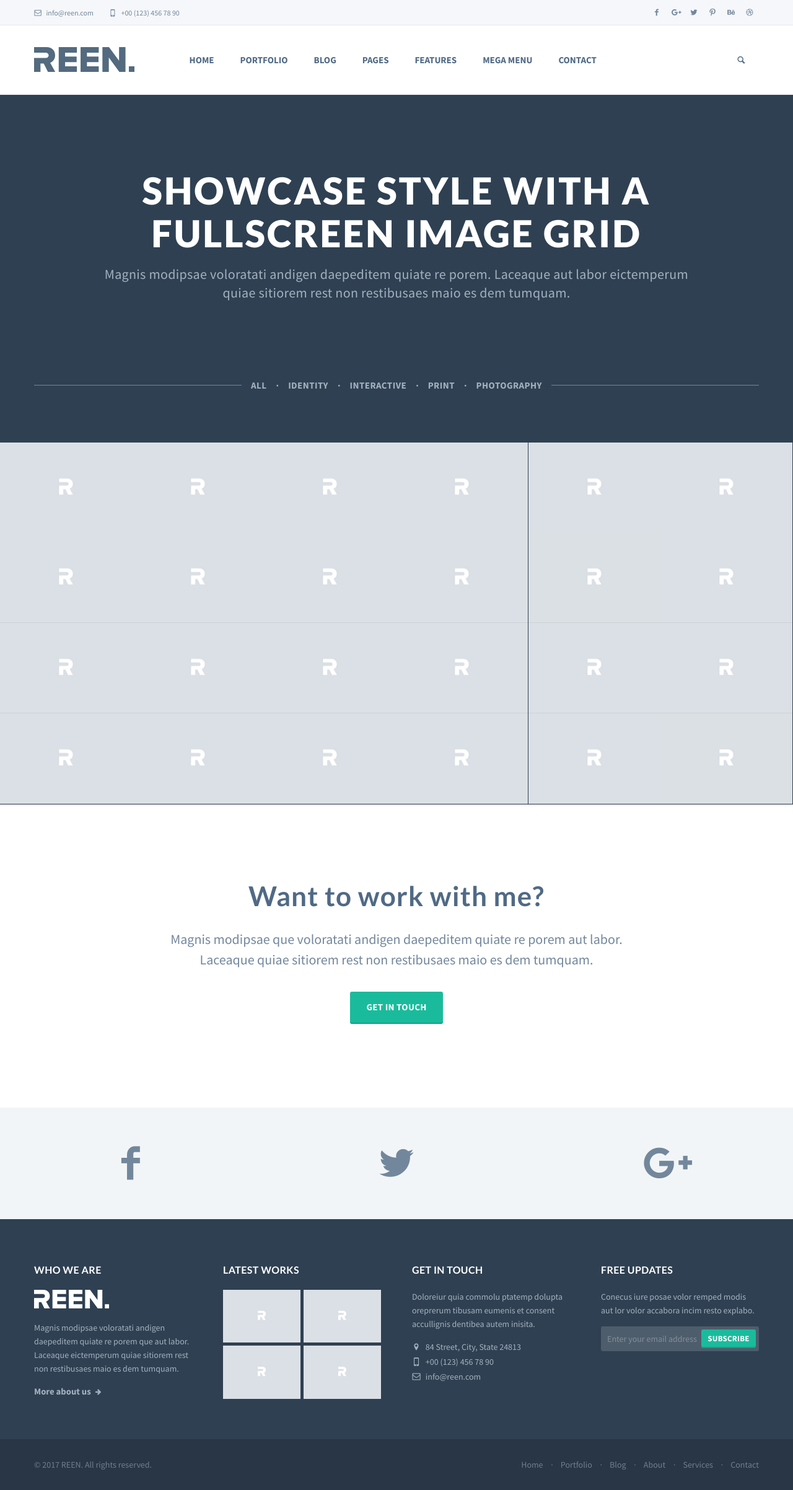
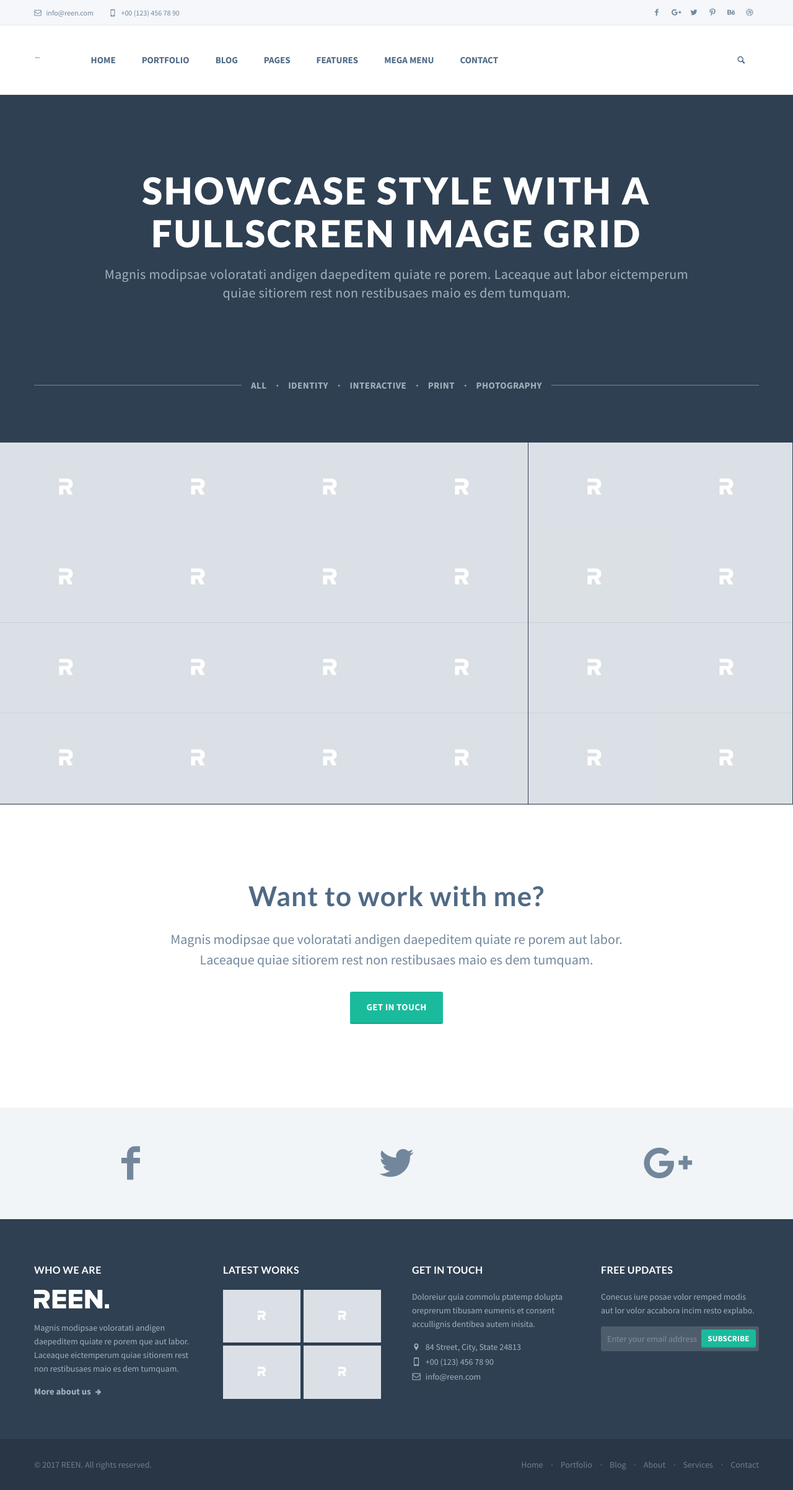
Before and after one commit to wendikristine/cirruspublications, a Jekyll site: the page built from index.html, in a window 1280 px wide. Shown: the whole page at 62% size. Built offline with Jekyll 4.4.1, drawn with Linux system fonts in a browser that asks for light colours.

Commit message:
upload logo

```diff
--- a/_layouts/default.html
+++ b/_layouts/default.html
@@ -67,7 +67,7 @@
 
 						<!-- ============================================================= LOGO MOBILE ============================================================= -->
 
-						<a class="navbar-brand" href="index.html"><img src="{{site.baseurl}}assets/images/logo.svg" class="logo" alt=""></a>
+						<a class="navbar-brand" href="index.html"><img src="{{site.baseurl}}assets/images/logo-cirrus.svg" class="logo" alt=""></a>
 
 						<!-- ============================================================= LOGO MOBILE : END ============================================================= -->
 
@@ -82,7 +82,7 @@
 
 							<!-- ============================================================= LOGO ============================================================= -->
 
-							<a class="navbar-brand" href="index.html"><img src="{{site.baseurl}}assets/images/logo.svg" class="logo" alt=""></a>
+							<a class="navbar-brand" href="index.html"><img src="{{site.baseurl}}assets/images/logo-cirrus.svg" class="logo" alt=""></a>
 
 							<!-- ============================================================= LOGO : END ============================================================= -->
 
```
Also changed, not shown: assets/images/logo-cirrus.svg (added), drawing.svg (added), logo-cirrus.png (added), logo-cirrus.svg (added).
